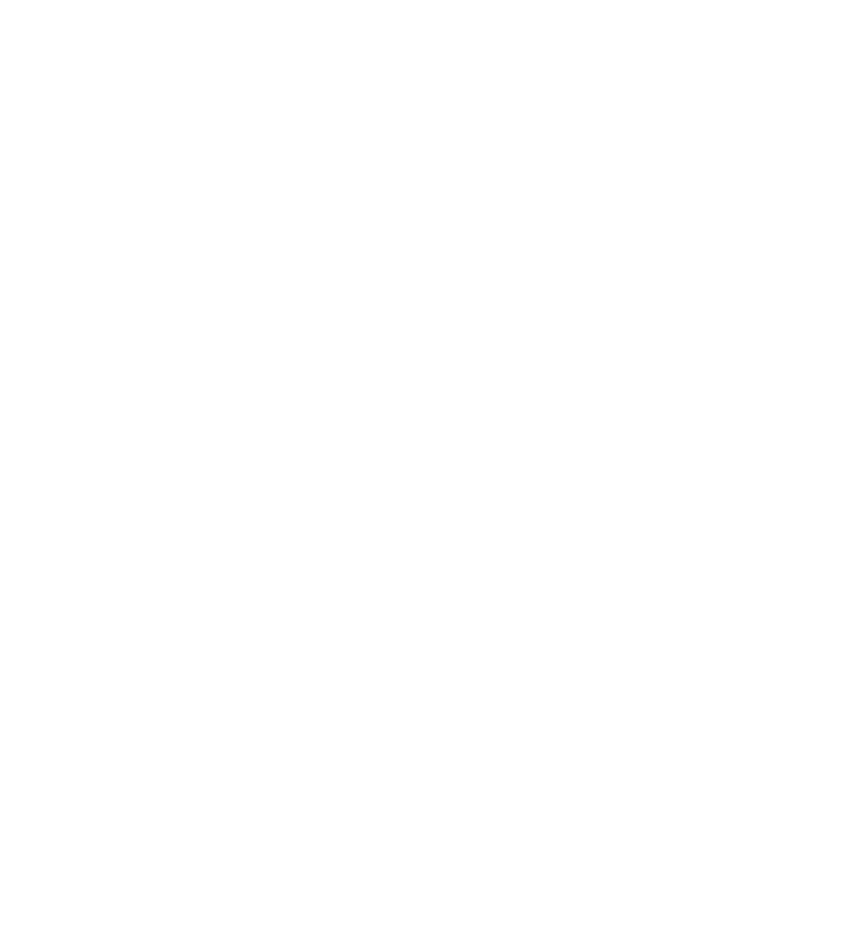
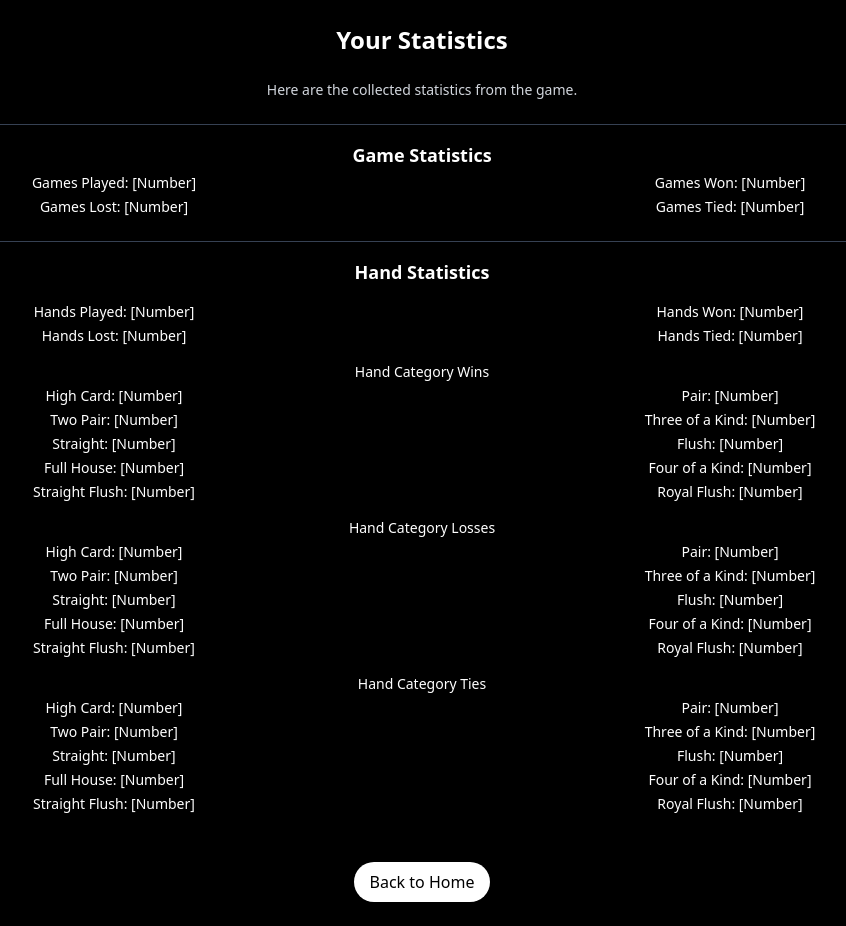
Before and after one commit to teleidoskopbild/KARDIKON, a React (Vite) app: page /stats in a window 1280 px wide. Before the commit this address had no page. Shown: the whole page, without its empty margins (218-1064 px from the left). Before the commit the page ends 800 px from the top, so only its background shows below. Built offline with nearby package versions, Linux system fonts and the light colour scheme.

Commit message:
add StatsPage

```diff
--- a/src/App.jsx
+++ b/src/App.jsx
@@ -1,5 +1,5 @@
 import { BrowserRouter as Router, Route, Routes } from "react-router-dom";
-import AchievementsPage from "./pages/AchievementsPage";
+import StatsPage from "./pages/StatsPage";
 import GamePage from "./pages/GamePage";
 import MenuPage from "./pages/MenuPage";
 import HowToPlayPage from "./pages/HowToPlayPage";
@@ -10,7 +10,7 @@
       <Routes>
         <Route path="/" element={<MenuPage />}></Route>
         <Route path="/game" element={<GamePage />}></Route>
-        <Route path="/achievements" element={<AchievementsPage />}></Route>
+        <Route path="/stats" element={<StatsPage />}></Route>
         <Route path="/how-to-play" element={<HowToPlayPage />}></Route>
       </Routes>
     </Router>
--- a/src/pages/AchievementsPage.jsx
+++ /dev/null
@@ -1,7 +0,0 @@
-export default function AchievementsPage() {
-  return (
-    <div>
-      <h1>Achievements Page</h1>
-    </div>
-  );
-}
--- a/src/pages/MenuPage.jsx
+++ b/src/pages/MenuPage.jsx
@@ -12,10 +12,10 @@
           PLAY
         </Link>
         <Link
-          to="/achievements"
+          to="/stats"
           className="bg-white text-black font-semibold rounded-full px-8 py-3 hover:bg-red-500 hover:text-white  transition duration-300 ease-in-out text-center"
         >
-          ACHIEVEMENTS
+          STATS
         </Link>
         <Link
           to="/how-to-play"
--- /dev/null
+++ b/src/pages/StatsPage.jsx
@@ -0,0 +1,91 @@
+import { Link } from "react-router-dom";
+
+const StatsPage = () => {
+  // This is where the statistics will be displayed
+  return (
+    <div className="min-h-screen bg-black text-white p-6  mx-auto text-center space-y-6">
+      <h1 className="text-2xl font-bold">Your Statistics</h1>
+      <p className="text-gray-300 text-sm">
+        Here are the collected statistics from the game.
+      </p>
+
+      <div className="space-y-1 border-t border-gray-700 pt-4">
+        <h2 className="text-lg font-semibold">Game Statistics</h2>
+        <div className="grid grid-cols-2 gap-y-1 text-sm">
+          <p>Games Played: [Number]</p>
+          <p>Games Won: [Number]</p>
+          <p>Games Lost: [Number]</p>
+          <p>Games Tied: [Number]</p>
+        </div>
+      </div>
+
+      <div className="space-y-4 border-t border-gray-700 pt-4">
+        <h2 className="text-lg font-semibold">Hand Statistics</h2>
+        <div className="grid grid-cols-2 gap-y-1 text-sm">
+          <p>Hands Played: [Number]</p>
+          <p>Hands Won: [Number]</p>
+          <p>Hands Lost: [Number]</p>
+          <p>Hands Tied: [Number]</p>
+        </div>
+
+        <div>
+          <h3 className="font-medium mb-1 text-sm">Hand Category Wins</h3>
+          <div className="grid grid-cols-2 gap-y-1 text-sm">
+            <p>High Card: [Number]</p>
+            <p>Pair: [Number]</p>
+            <p>Two Pair: [Number]</p>
+            <p>Three of a Kind: [Number]</p>
+            <p>Straight: [Number]</p>
+            <p>Flush: [Number]</p>
+            <p>Full House: [Number]</p>
+            <p>Four of a Kind: [Number]</p>
+            <p>Straight Flush: [Number]</p>
+            <p>Royal Flush: [Number]</p>
+          </div>
+        </div>
+
+        <div>
+          <h3 className="font-medium mb-1 text-sm">Hand Category Losses</h3>
+          <div className="grid grid-cols-2 gap-y-1 text-sm">
+            <p>High Card: [Number]</p>
+            <p>Pair: [Number]</p>
+            <p>Two Pair: [Number]</p>
+            <p>Three of a Kind: [Number]</p>
+            <p>Straight: [Number]</p>
+            <p>Flush: [Number]</p>
+            <p>Full House: [Number]</p>
+            <p>Four of a Kind: [Number]</p>
+            <p>Straight Flush: [Number]</p>
+            <p>Royal Flush: [Number]</p>
+          </div>
+        </div>
+
+        <div>
+          <h3 className="font-medium mb-1 text-sm">Hand Category Ties</h3>
+          <div className="grid grid-cols-2 gap-y-1 text-sm">
+            <p>High Card: [Number]</p>
+            <p>Pair: [Number]</p>
+            <p>Two Pair: [Number]</p>
+            <p>Three of a Kind: [Number]</p>
+            <p>Straight: [Number]</p>
+            <p>Flush: [Number]</p>
+            <p>Full House: [Number]</p>
+            <p>Four of a Kind: [Number]</p>
+            <p>Straight Flush: [Number]</p>
+            <p>Royal Flush: [Number]</p>
+          </div>
+        </div>
+      </div>
+      <div>
+        <Link
+          to="/"
+          className="inline-block mt-6 px-4 py-2 rounded-full bg-white text-black hover:bg-red-500 hover:text-white"
+        >
+          Back to Home
+        </Link>
+      </div>
+    </div>
+  );
+};
+
+export default StatsPage;
```
